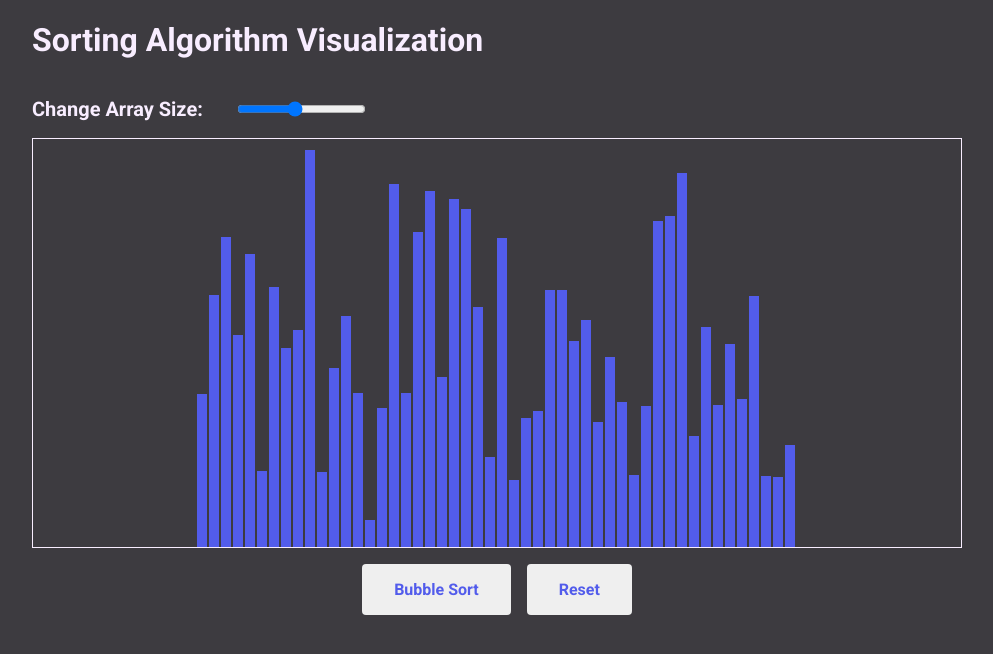
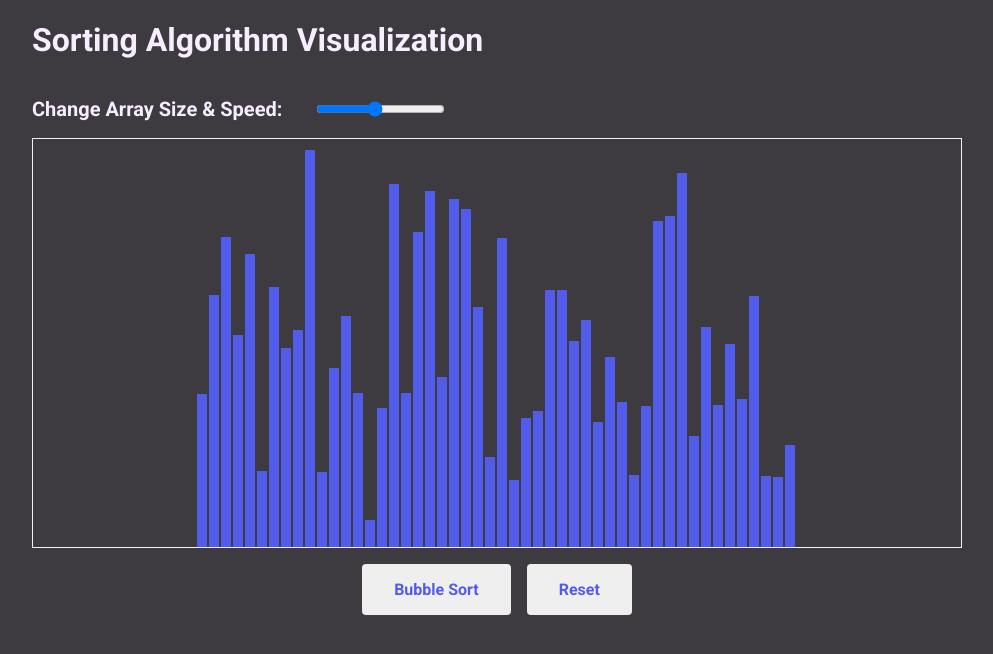
Before and after one commit to maxitech/SortingAlgorithmVisualization, a React (Vite) app: page / in a window 1280 px wide. Shown: the top 654 px of the page, without its empty margins (143-1136 px from the left). Built offline with nearby package versions, Linux system fonts and the light colour scheme.

Commit message:
changed h2 text of slider

```diff
--- a/src/App.jsx
+++ b/src/App.jsx
@@ -61,7 +61,7 @@ function App() {
     <>
       <h1>Sorting Algorithm Visualization</h1>
       <div className="slider_container">
-        <h2>Change Array Size:</h2>
+        <h2>Change Array Size & Speed:</h2>
         <input
           type="range"
           min="10"
```
